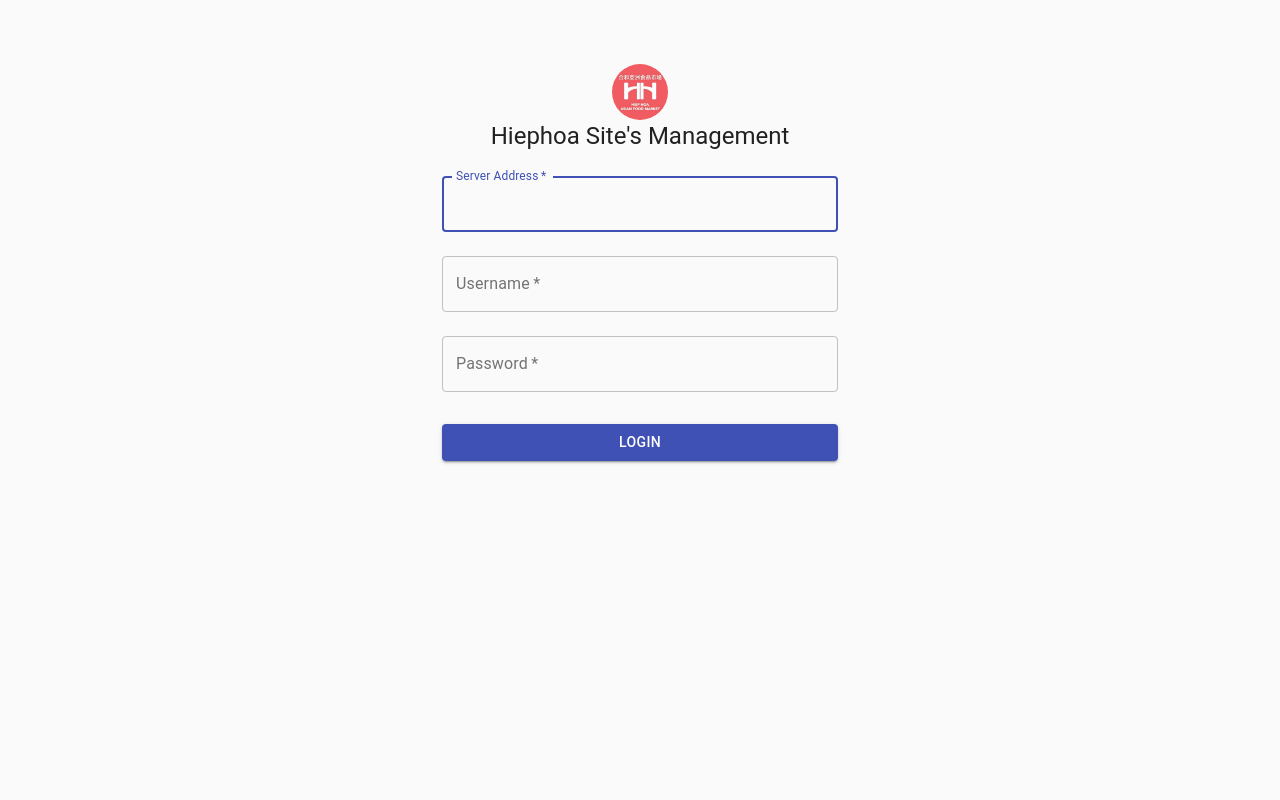
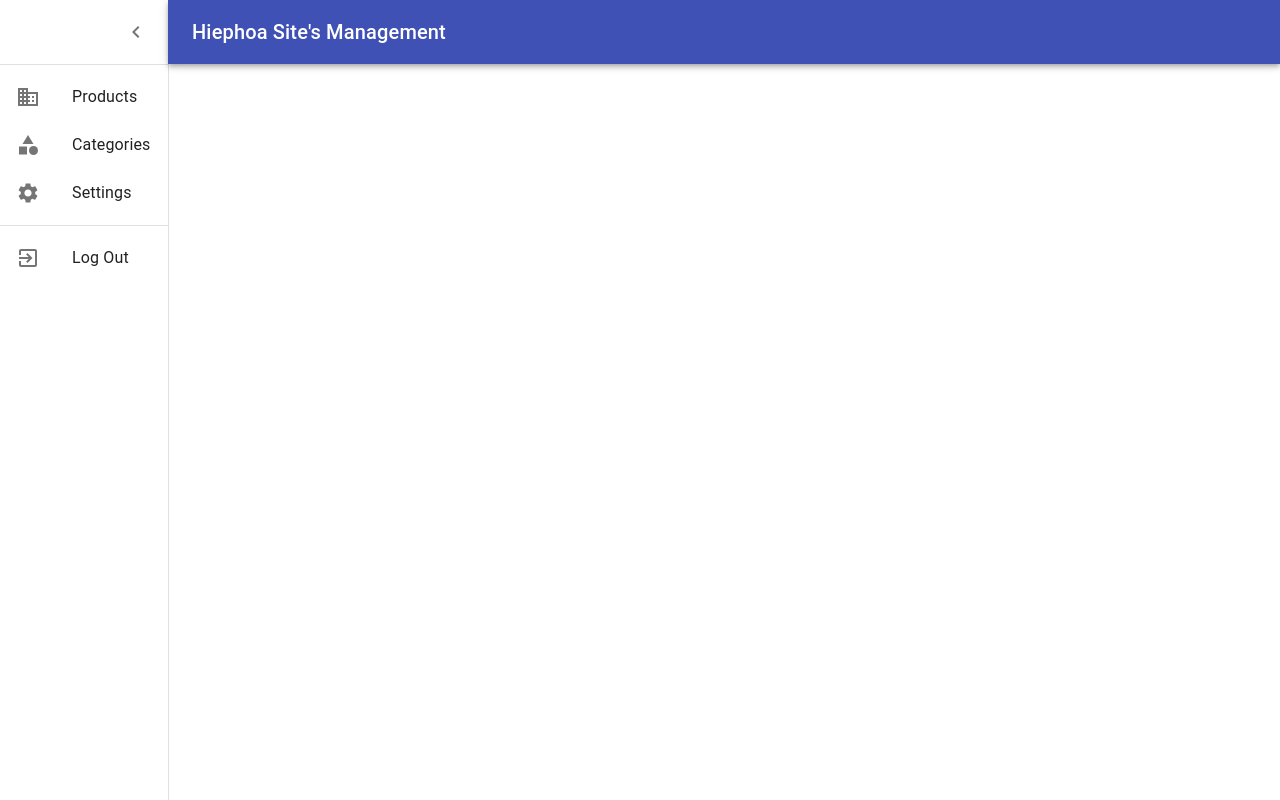
Before and after one commit to duythai275/ludycakeshop_management, a React (Create React App) app: page / in a window 1280 px wide. Built offline with nearby package versions, Linux system fonts and the light colour scheme.

Commit message:
Mainpage's Layout

```diff
--- a/package.json
+++ b/package.json
@@ -6,9 +6,11 @@
   "private": true,
   "dependencies": {
     "@material-ui/core": "^4.10.2",
+    "@material-ui/icons": "^4.9.1",
     "@testing-library/jest-dom": "^4.2.4",
     "@testing-library/react": "^9.5.0",
     "@testing-library/user-event": "^7.2.1",
+    "clsx": "^1.1.1",
     "react": "^16.13.1",
     "react-dom": "^16.13.1",
     "react-redux": "^7.2.0",
--- a/src/App.js
+++ b/src/App.js
@@ -2,11 +2,13 @@ import React from 'react';
 import './App.css';
 
 import Login from './components/login/login.component';
+import Mainpage from './components/mainpage/mainpage.component';
 
 function App() {
   return (
     <div className="App">
-      <Login />
+      <Mainpage />
+      {/* <Login /> */}
     </div>
   );
 }
--- /dev/null
+++ b/src/components/mainpage/mainpage.component.jsx
@@ -0,0 +1,93 @@
+import React, { useState } from 'react';
+import clsx from 'clsx';
+import AppBar from '@material-ui/core/AppBar';
+import Toolbar from '@material-ui/core/Toolbar';
+import List from '@material-ui/core/List';
+import ListItem from '@material-ui/core/ListItem';
+import ListItemIcon from '@material-ui/core/ListItemIcon';
+import ListItemText from '@material-ui/core/ListItemText';
+import Drawer from '@material-ui/core/Drawer';
+import Divider from '@material-ui/core/Divider';
+import Typography from '@material-ui/core/Typography';
+import IconButton from '@material-ui/core/IconButton';
+import MenuIcon from '@material-ui/icons/Menu';
+import ChevronLeftIcon from '@material-ui/icons/ChevronLeft';
+import BusinessIcon from '@material-ui/icons/Business';
+import CategoryIcon from '@material-ui/icons/Category';
+import SettingsIcon from '@material-ui/icons/Settings';
+import ExitToAppIcon from '@material-ui/icons/ExitToApp';
+
+import { useStyles } from './mainpage.styles';
+
+const Mainpage = () => {
+    const classes = useStyles();
+    const [ open, setOpen ] = useState(true);
+
+
+    return (
+    <div className={classes.root}>
+        <AppBar position="absolute" className={clsx(classes.appBar, open && classes.appBarShift)}>
+            <Toolbar className={classes.toolbar}>
+                <IconButton
+                    // edge="start"
+                    color="inherit"
+                    // aria-label="open drawer"
+                    onClick={() => setOpen(true)}
+                    className={clsx( classes.menuButton, open && classes.menuButtonHidden)}
+                >
+                    <MenuIcon />
+                </IconButton>
+                <Typography component="h1" variant="h6" color="inherit" className={classes.title}>Hiephoa Site's Management</Typography>
+            </Toolbar>
+        </AppBar>
+        <Drawer
+            variant="permanent"
+            open={open}
+            classes={{paper: clsx(classes.drawerPaper, !open && classes.drawerPaperClose)}}
+            // className={clsx(classes.drawerPaper, !open && classes.drawerPaperClose)}
+        >
+            <div className={classes.toolbarIcon}>
+                <IconButton onClick={() => setOpen(false)}>
+                    <ChevronLeftIcon />
+                </IconButton>
+            </div>
+            <Divider />
+            <List>
+                <div>
+                    <ListItem button>
+                        <ListItemIcon>
+                            <BusinessIcon />
+                        </ListItemIcon>
+                        <ListItemText primary="Products" />
+                    </ListItem>
+                    <ListItem button>
+                        <ListItemIcon>
+                            <CategoryIcon />
+                        </ListItemIcon>
+                        <ListItemText primary="Categories" />
+                    </ListItem>
+                    <ListItem button>
+                        <ListItemIcon>
+                            <SettingsIcon />
+                        </ListItemIcon>
+                        <ListItemText primary="Settings" />
+                    </ListItem>
+                </div>
+            </List>
+            <Divider />
+            <List>
+                <div>
+                    <ListItem button>
+                        <ListItemIcon>
+                            <ExitToAppIcon />
+                        </ListItemIcon>
+                        <ListItemText primary="Log Out" />
+                    </ListItem>
+                </div>
+            </List>
+        </Drawer>
+        <main className={classes.content}></main>
+    </div>
+)}
+
+export default Mainpage;
--- /dev/null
+++ b/src/components/mainpage/mainpage.styles.js
@@ -0,0 +1,78 @@
+import { makeStyles } from '@material-ui/core/styles';
+
+const drawerWidth = 168;
+
+export const useStyles = makeStyles((theme) => ({
+    root: {
+        display: 'flex',
+    },
+    appBar: {
+        zIndex: theme.zIndex.drawer + 1,
+        transition: theme.transitions.create(['width', 'margin'], {
+            easing: theme.transitions.easing.sharp,
+            duration: theme.transitions.duration.leavingScreen,
+        })
+    },
+    appBarShift: {
+        marginLeft: drawerWidth,
+        width: `calc(100% - ${drawerWidth}px)`,
+        transition: theme.transitions.create(['width', 'margin'], {
+            easing: theme.transitions.easing.sharp,
+            duration: theme.transitions.duration.enteringScreen,
+        })
+    },
+    toolbar: {
+        paddingRight: 24, // keep right padding when drawer closed
+    },
+    menuButton: {
+      marginRight: 36,
+    },
+    menuButtonHidden: {
+        display: 'none',
+    },
+    title: {
+        flexGrow: 1,
+    },
+    drawerPaper: {
+        position: 'relative',
+        whiteSpace: 'nowrap',
+        width: drawerWidth,
+        transition: theme.transitions.create('width', {
+            easing: theme.transitions.easing.sharp,
+            duration: theme.transitions.duration.enteringScreen,
+        }),
+    },
+    drawerPaperClose: {
+      overflowX: 'hidden',
+      transition: theme.transitions.create('width', {
+        easing: theme.transitions.easing.sharp,
+        duration: theme.transitions.duration.leavingScreen,
+      }),
+      width: theme.spacing(7),
+      [theme.breakpoints.up('sm')]: {
+        width: theme.spacing(9),
+      },
+    },
+    paper: {
+      padding: theme.spacing(2),
+      display: 'flex',
+      overflow: 'auto',
+      flexDirection: 'column',
+    },
+    toolbarIcon: {
+      display: 'flex',
+      alignItems: 'center',
+      justifyContent: 'flex-end',
+      padding: '0 8px',
+      ...theme.mixins.toolbar,
+    },
+    content: {
+      flexGrow: 1,
+      height: '100vh',
+      overflow: 'auto',
+    },
+    // container: {
+    //   paddingTop: theme.spacing(4),
+    //   paddingBottom: theme.spacing(4),
+    // }
+}));
```
Also changed, not shown: 1 other file (tests, documents, lock files or other folders).
